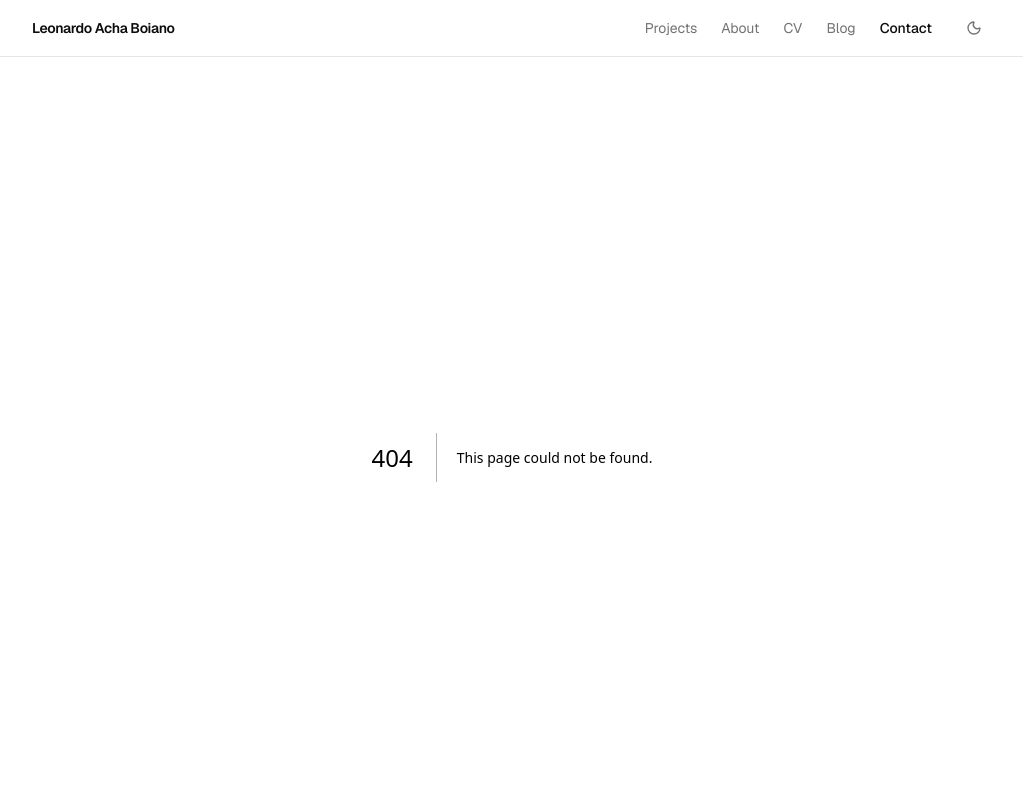
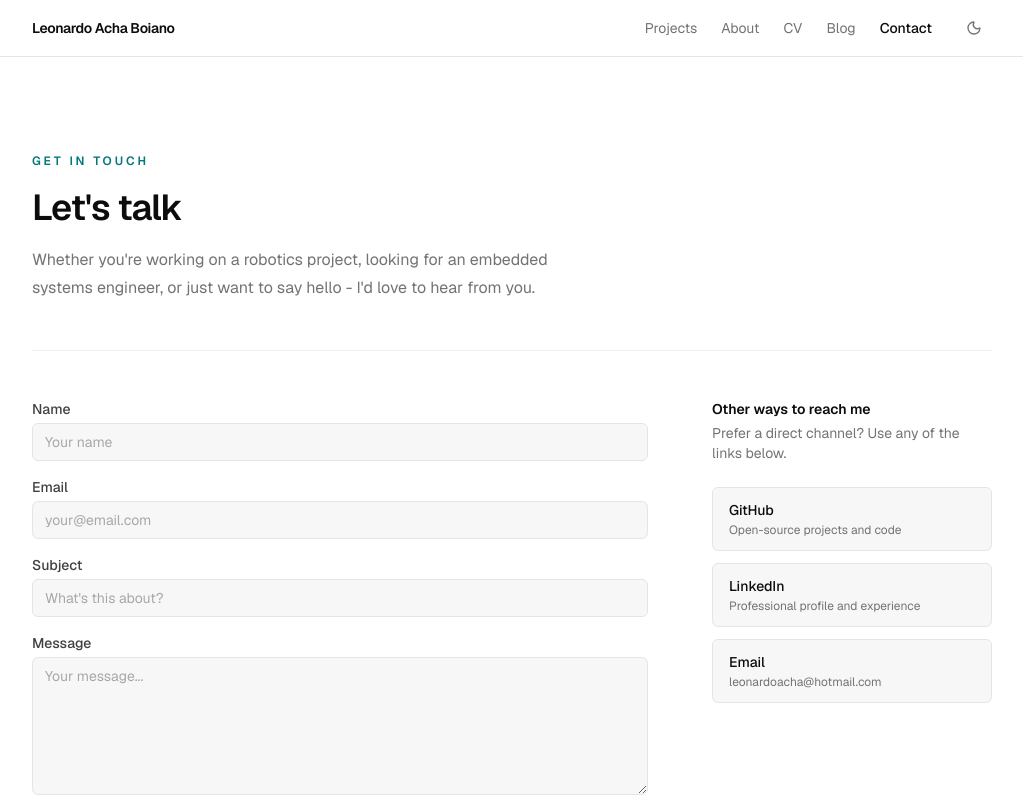
Before and after one commit to leonardoAB1/leonardoachaboiano.com, a Next.js app: page /contact in a window 1280 px wide. Before the commit this address had no page. Shown: the top 800 px of the page, without its empty margins (128-1151 px from the left). Built offline with nearby package versions, Linux system fonts and the light colour scheme.

Commit message:
feat: add contact route handler and contact page

```diff
--- /dev/null
+++ b/src/app/(marketing)/contact/page.tsx
@@ -0,0 +1,99 @@
+import type { Metadata } from "next";
+import Link from "next/link";
+import type { ReactElement } from "react";
+import { ContactForm } from "@/components/contact/ContactForm";
+import { Container } from "@/components/layout/Container";
+import { Section } from "@/components/layout/Section";
+import { Separator } from "@/components/ui/Separator";
+import { Eyebrow, Heading, Text } from "@/components/ui/Typography";
+import { siteConfig, socialLinks } from "@/lib/constants";
+
+export const metadata: Metadata = {
+  title: "Contact",
+  description:
+    "Get in touch with Leonardo Acha Boiano - mechatronics and robotics engineer. Available for project collaborations, embedded systems work, and engineering inquiries.",
+};
+
+const contactLinks = [
+  {
+    label: "GitHub",
+    href: socialLinks.github,
+    description: "Open-source projects and code",
+    external: true,
+  },
+  {
+    label: "LinkedIn",
+    href: socialLinks.linkedin,
+    description: "Professional profile and experience",
+    external: true,
+  },
+  {
+    label: "Email",
+    href: socialLinks.email,
+    description: siteConfig.email,
+    external: false,
+  },
+] as const;
+
+export default function ContactPage(): ReactElement {
+  return (
+    <Section>
+      <Container>
+        {/* Page header */}
+        <div className="mb-12 flex flex-col gap-4">
+          <Eyebrow>Get in touch</Eyebrow>
+          <Heading as="h1" size="lg">
+            Let&apos;s talk
+          </Heading>
+          <Text size="md" className="max-w-xl">
+            Whether you&apos;re working on a robotics project, looking for an
+            embedded systems engineer, or just want to say hello - I&apos;d love
+            to hear from you.
+          </Text>
+        </div>
+
+        <Separator className="mb-12" />
+
+        {/* Two-column layout: form + contact links */}
+        <div className="grid grid-cols-1 gap-12 md:grid-cols-[1fr_auto] md:gap-16 lg:grid-cols-[1fr_280px]">
+          {/* Left: contact form */}
+          <div>
+            <ContactForm />
+          </div>
+
+          {/* Right: other contact methods */}
+          <aside className="flex flex-col gap-6">
+            <div className="flex flex-col gap-1">
+              <p className="text-sm font-semibold text-ink-1">
+                Other ways to reach me
+              </p>
+              <p className="text-sm text-ink-3">
+                Prefer a direct channel? Use any of the links below.
+              </p>
+            </div>
+
+            <ul className="flex flex-col gap-3">
+              {contactLinks.map((link) => (
+                <li key={link.label}>
+                  <Link
+                    href={link.href}
+                    target={link.external ? "_blank" : undefined}
+                    rel={link.external ? "noopener noreferrer" : undefined}
+                    className="group flex flex-col gap-0.5 rounded-md border border-border bg-surface-1 px-4 py-3 transition-colors duration-150 hover:border-brand hover:bg-surface-brand"
+                  >
+                    <span className="text-sm font-medium text-ink-1 group-hover:text-brand">
+                      {link.label}
+                    </span>
+                    <span className="text-xs text-ink-3">
+                      {link.description}
+                    </span>
+                  </Link>
+                </li>
+              ))}
+            </ul>
+          </aside>
+        </div>
+      </Container>
+    </Section>
+  );
+}
--- /dev/null
+++ b/src/app/(marketing)/layout.tsx
@@ -0,0 +1,9 @@
+import type { ReactElement, ReactNode } from "react";
+
+export default function MarketingLayout({
+  children,
+}: {
+  children: ReactNode;
+}): ReactElement {
+  return <>{children}</>;
+}
--- /dev/null
+++ b/src/app/api/contact/route.ts
@@ -0,0 +1,21 @@
+import { NextResponse } from "next/server";
+import { z } from "zod/v4";
+
+const schema = z.object({
+  name: z.string().min(2),
+  email: z.string().email(),
+  subject: z.string().min(5),
+  message: z.string().min(20),
+});
+
+export async function POST(request: Request): Promise<NextResponse> {
+  try {
+    const body = await request.json();
+    const data = schema.parse(body);
+    // TODO: integrate email service (Resend, Nodemailer) when ready
+    console.log("Contact form submission:", data);
+    return NextResponse.json({ success: true });
+  } catch {
+    return NextResponse.json({ error: "Invalid request" }, { status: 400 });
+  }
+}
```
